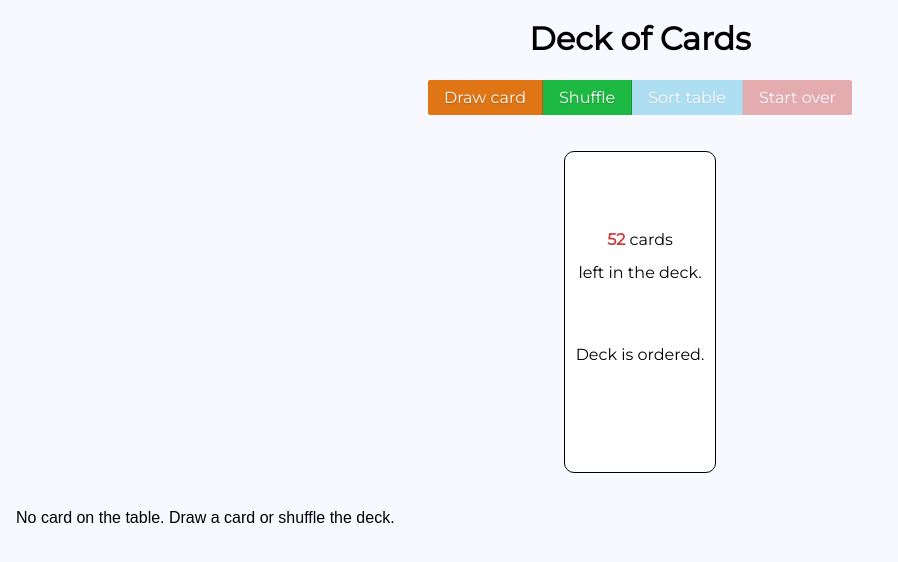
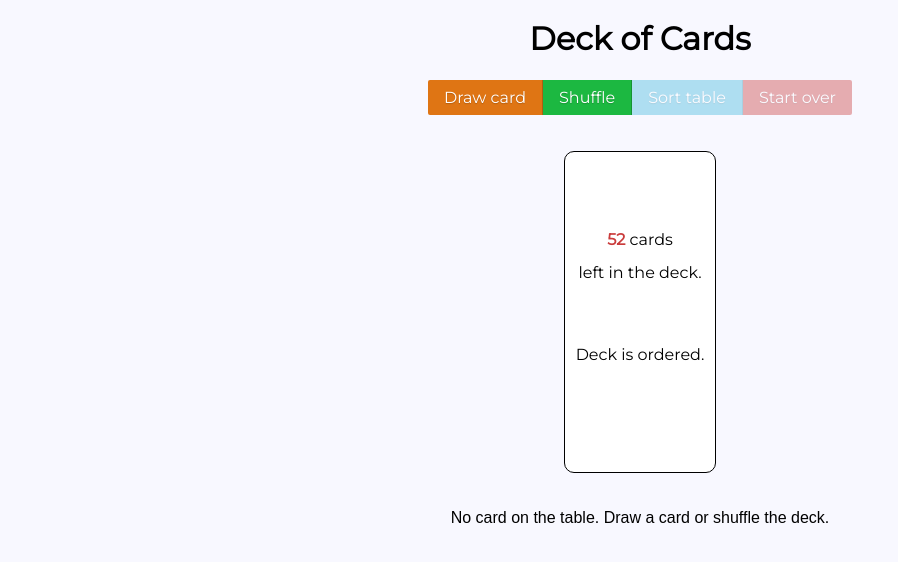
Before and after one commit to szymon33/cards, a React app: page / in a window 1280 px wide. Shown: the top 562 px of the page, without its empty margins (0-898 px from the left). Built offline with nearby package versions, Linux system fonts and the light colour scheme.

Commit message:
Improve style of UserTable's 'no cards' message

```diff
--- a/src/App.css
+++ b/src/App.css
@@ -117,6 +117,12 @@ h1 {
 
 /* UserTable component */
 
-.no-cards-msg {
-  padding-left: 1em;
+.user-table {
+  text-align: center;
+  padding-bottom: 2em;
 }
+
+.user-table .user-table--no-cards-msg {
+  padding-left: 2em;
+  padding-right: 2em;
+}
--- a/src/UserTable.js
+++ b/src/UserTable.js
@@ -20,7 +20,7 @@ class UserTable extends Component {
   }
 
   render() {
-    return (<div className='pure-g'>{ this.renderList() }</div>);
+    return (<div className='user-table pure-g'>{ this.renderList() }</div>);
   }
 }
 
```
